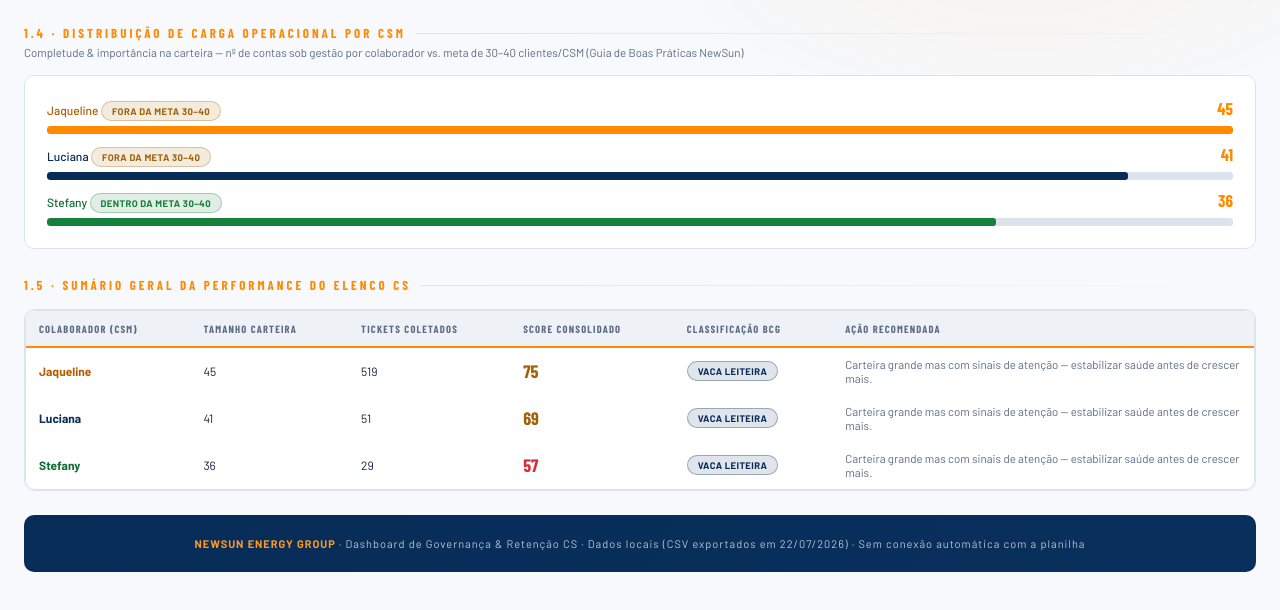
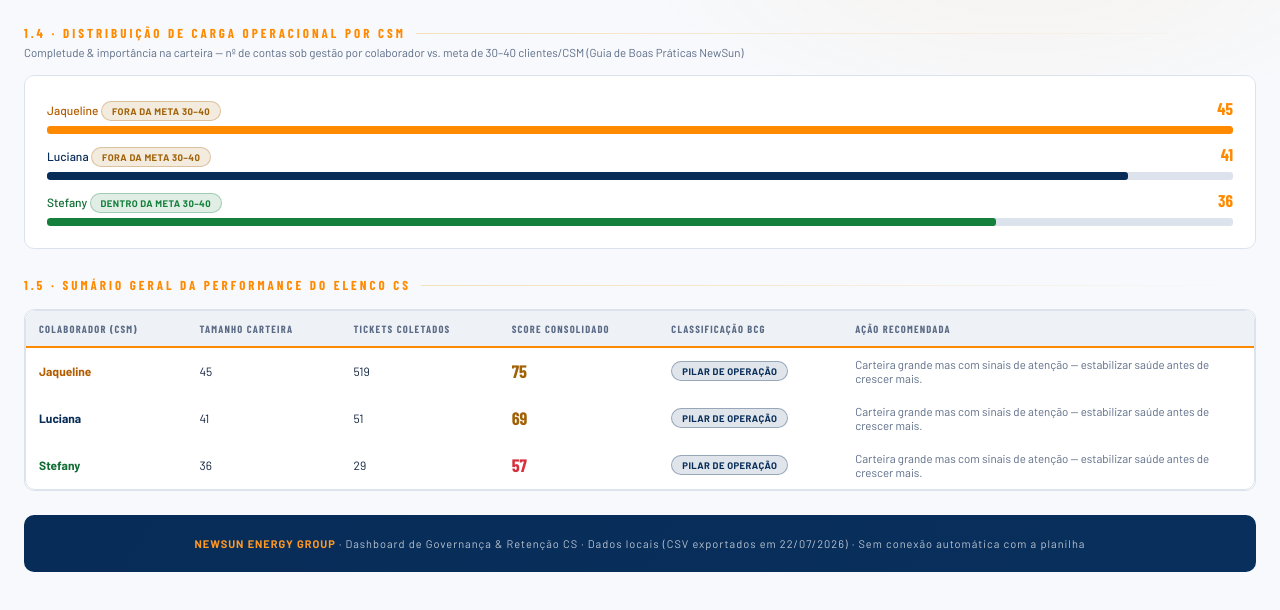
Before and after one commit to ricardogvcos-svg/Controle-de-CS, a plain HTML site: page index.html in a window 1280 px wide. Shown: the part 679-1289 px from the top of the page. Drawn offline with nearby package versions, Linux system fonts and the light colour scheme; a web font is replaced by a local one.

Commit message:
Renomeia classificacao BCG: Vaca Leiteira -> Pilar de Operacao

```diff
--- a/index.html
+++ b/index.html
@@ -545,7 +545,7 @@ function classifyBCG(size, score){
   const grande = size >= BCG_SIZE_BENCH;
   const alto = score >= BCG_SCORE_BENCH;
   if(grande && alto) return { nome:'Estrela', cor:'#157F3C', acao:'Manter cadência e usar como modelo de replicação para o time.' };
-  if(grande && !alto) return { nome:'Vaca Leiteira', cor:'#072C58', acao:'Carteira grande mas com sinais de atenção — estabilizar saúde antes de crescer mais.' };
+  if(grande && !alto) return { nome:'Pilar de Operação', cor:'#072C58', acao:'Carteira grande mas com sinais de atenção — estabilizar saúde antes de crescer mais.' };
   if(!grande && alto) return { nome:'Interrogação', cor:'#CC6E00', acao:'Carteira enxuta e saudável — tem capacidade ociosa para receber mais contas.' };
   return { nome:'Abacaxi', cor:'#D6303C', acao:'Carteira pequena e com problemas de saúde — intervenção prioritária do gestor.' };
 }
@@ -890,7 +890,7 @@ function drawBCG(){
     <div class="bcg-label" style="top:6px;left:6px">Interrogação</div>
     <div class="bcg-label" style="top:6px;right:6px">Estrela</div>
     <div class="bcg-label" style="bottom:6px;left:6px">Abacaxi</div>
-    <div class="bcg-label" style="bottom:6px;right:6px">Vaca Leiteira</div>`;
+    <div class="bcg-label" style="bottom:6px;right:6px">Pilar de Operação</div>`;
   CSMS.forEach(csm => {
     const s = computeScoreCSM(csm);
     const x = Math.min(96, Math.max(4, (s.carteiraSize/maxSize)*100));
@@ -1024,7 +1024,7 @@ const GLOSSARIO = [
   ['Cross-sell','Oferta de produtos/serviços complementares a um cliente já ativo (ex: novas UCs).'],
   ['MRR','Monthly Recurring Revenue — receita recorrente mensal gerada pela base de clientes ativos; impactada diretamente por churn e upgrades.'],
   ['P0 / P1 / P2 / P3 / P4','Escala de prioridade de tickets/tarefas. P0 = risco jurídico/financeiro imediato. P1 = impacta diretamente a jornada do cliente. P2 = gera retrabalho sem travar a operação. P3/P4 = melhorias futuras.'],
-  ['Matriz BCG (Portfólio Humano)','<strong>Adaptação deste dashboard</strong> da matriz Boston Consulting Group para avaliar carteiras de CSM. Eixo X = tamanho da carteira (benchmark 35 contas, ponto médio da meta 30–40). Eixo Y = Score Consolidado (benchmark 75). Quadrantes: <strong>Estrela</strong> (carteira grande + score alto), <strong>Vaca Leiteira</strong> (carteira grande + score abaixo do benchmark), <strong>Interrogação</strong> (carteira pequena + score alto, capacidade ociosa), <strong>Abacaxi</strong> (carteira pequena + score baixo, intervenção prioritária).'],
+  ['Matriz BCG (Portfólio Humano)','<strong>Adaptação deste dashboard</strong> da matriz Boston Consulting Group para avaliar carteiras de CSM. Eixo X = tamanho da carteira (benchmark 35 contas, ponto médio da meta 30–40). Eixo Y = Score Consolidado (benchmark 75). Quadrantes: <strong>Estrela</strong> (carteira grande + score alto), <strong>Pilar de Operação</strong> (carteira grande + score abaixo do benchmark), <strong>Interrogação</strong> (carteira pequena + score alto, capacidade ociosa), <strong>Abacaxi</strong> (carteira pequena + score baixo, intervenção prioritária).'],
   ['Matriz Eisenhower (Priorização Operacional)','<strong>Adaptação deste dashboard</strong> por cliente: <strong>Urgente</strong> = Risco de Churn Alto/Churn OU Health Score Crítico/Perdido. <strong>Importante</strong> = Status CS = ATIVO. Quadrantes: Fazer Agora (urgente+importante), Planejar (importante, não urgente), Delegar/Acompanhar (urgente, não estratégico), Arquivar (nenhum dos dois).'],
   ['Score Consolidado / Score de Performance Unificado','<strong>Metodologia deste dashboard</strong>, 0–100: 40% Saúde da Carteira (Saudável=1,0 / Atenção=0,5 / Crítico=0,15 / Perdido=0) + 25% SLA de tickets (100 se ≤5 dias, decresce acima disso) + 20% Taxa de Resolução de tickets (100% = atingir meta de 90%) + 15% Risco de Churn controlado (Baixo=1,0 / Médio=0,5 / Alto=0,1 / Churn=0). Componentes sem dado suficiente no período filtrado são excluídos e o peso redistribuído entre os demais — nunca estimado.'],
   ['BSC (Balanced Scorecard)','Metodologia de gestão por 4 perspectivas clássicas (Financeira, Clientes, Processos, Aprendizado), adaptada aqui para 5, incluindo <strong>Internos</strong> (carga operacional). Cada perspectiva recebe status Alinhado / Atenção / Fora da Meta / Sem Dado Suficiente com base nas metas oficiais da NewSun (SLA ≤5d, resolução ≥90%, carteira 30–40 contas, financeiro ativo).'],
```
